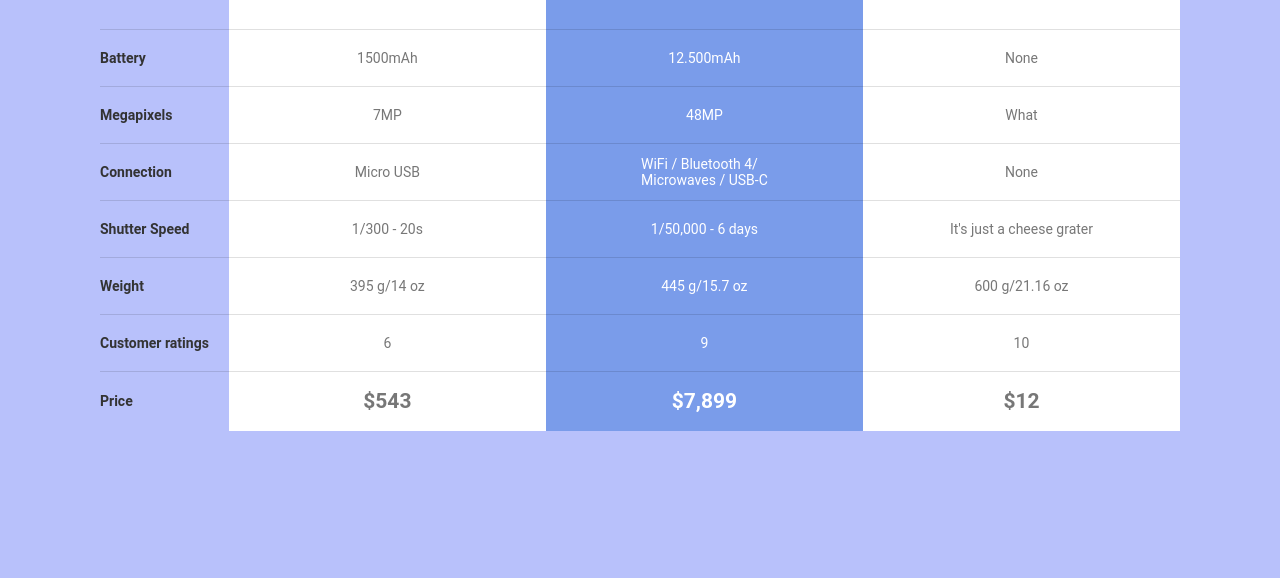
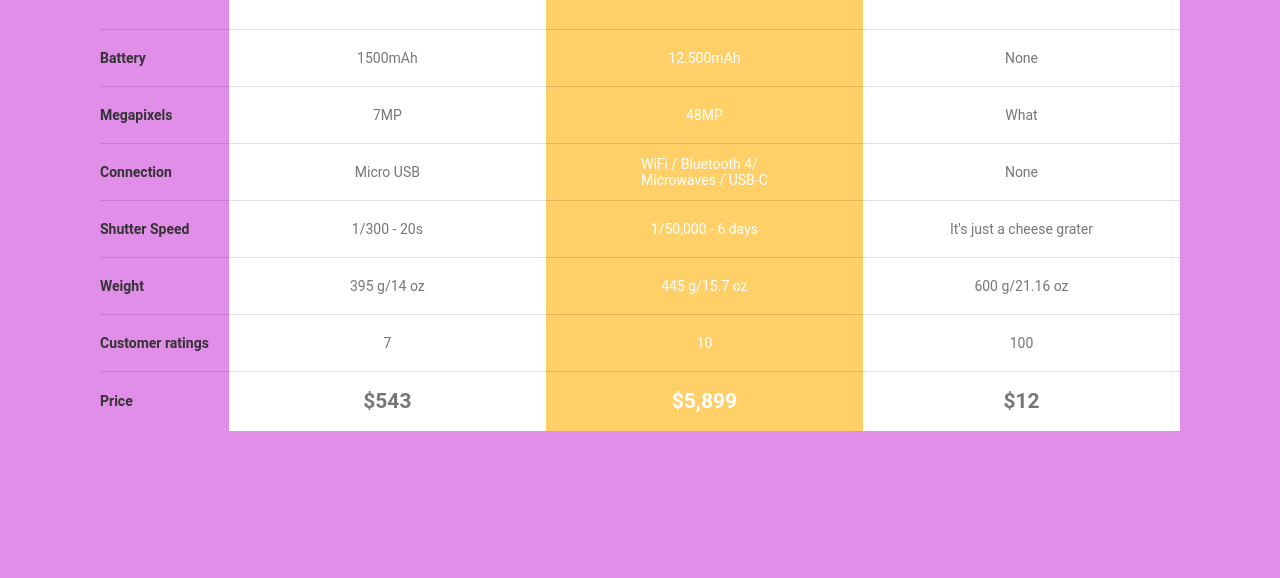
Before and after one commit to SiarheiLupach/Independent, a plain HTML site: page composible table/index.html in a window 1280 px wide. Shown: the part 222-800 px from the top of the page. Drawn offline with Linux system fonts and the light colour scheme.

Commit message:
Changed description price and color

```diff
--- a/composible table/index.html
+++ b/composible table/index.html
@@ -29,7 +29,7 @@
         <div class="grid-items grid-items-3">Micro USB</div>
         <div class="grid-items grid-items-4">1/300 - 20s</div>
         <div class="grid-items grid-items-5">395 g/14 oz</div>
-        <div class="grid-items grid-items-6">6</div>
+        <div class="grid-items grid-items-6">7</div>
         <div class="grid-items price grid-items-7">
             <h2>$543</h2>
         </div>
@@ -44,9 +44,9 @@
         <div class="grid-items blue grid-items-8">WiFi / Bluetooth 4/<br>Microwaves / USB-C</div>
         <div class="grid-items blue grid-items-10">1/50,000 - 6 days</div>
         <div class="grid-items blue grid-items-11">445 g/15.7 oz</div>
-        <div class="grid-items blue grid-items-12">9</div>
+        <div class="grid-items blue grid-items-12">10</div>
         <div class="grid-items price blue grid-items-13">
-            <h2>$7,899</h2>
+            <h2>$5,899</h2>
         </div>
         <!-- 4 столбец -->
         <div class="grid-header-item grid-header-item-4">
@@ -58,7 +58,7 @@
         <div class="grid-items grid-items-17">None</div>
         <div class="grid-items grid-items-18">It's just a cheese grater</div>
         <div class="grid-items grid-items-19">600 g/21.16 oz</div>
-        <div class="grid-items grid-items-20">10</div>
+        <div class="grid-items grid-items-20">100</div>
         <div class="grid-items grid-items price grid-items-21">
             <h2>$12</h2>
         </div>
--- a/composible table/style.css
+++ b/composible table/style.css
@@ -1,5 +1,5 @@
 body {
-    background-color: #b8c1fb;
+    background-color: #e18ee9;
     font-family: Roboto, sans-serif;
     color: #333;
     font-size: 14px;
@@ -53,7 +53,7 @@ h3 {
 }
 
 .blue {
-    background-color: #7a9cea;
+    background-color: #ffcf68;
     color: #fff;
 }
 
```
